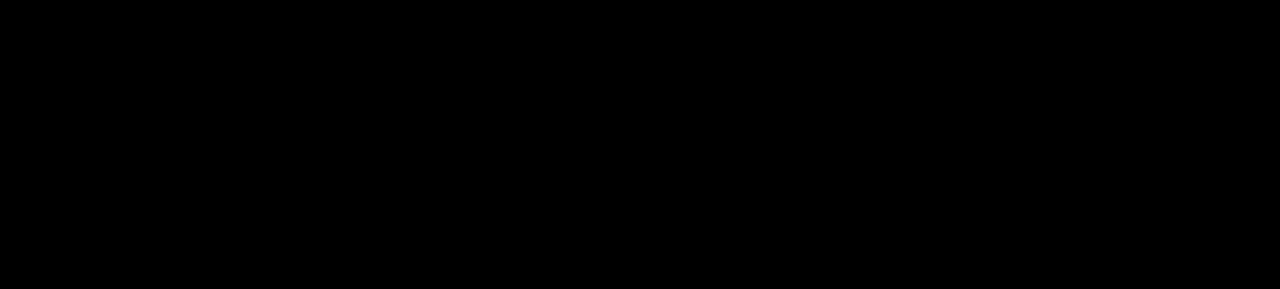
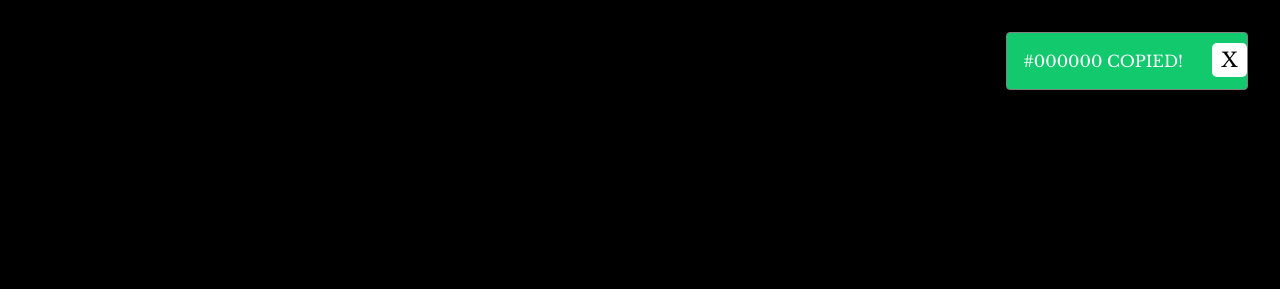
Before and after one commit to shree7890/copy-color, a plain HTML site: page index.html in a window 1280 px wide. Both pictures are taken after a click on the button "COPY CODE". Shown: the top 289 px of the page. Drawn offline with nearby package versions, Linux system fonts and the light colour scheme; a web font is replaced by a local one.

Commit message:
last commit

```diff
--- a/css/style.css
+++ b/css/style.css
@@ -50,3 +50,61 @@
   font-family: "Libre Baskerville", serif;
   text-transform: uppercase;
 }
+.toast-message {
+  position: fixed;
+  z-index: 999;
+  top: 2rem;
+  right: 2rem;
+  background-color: rgb(19, 201, 110);
+  color: #fff;
+  border: 1px solid gray;
+  border-radius: 0.25rem;
+  padding: 1rem 4rem 1rem 1rem;
+  cursor: pointer;
+  box-shadow: 0 4px 8px 0 rgba(0, 0, 0, 0.2);
+  font-family: "Libre Baskerville", serif;
+  text-transform: uppercase;
+}
+.toast-message-slide-in {
+  animation: toast-animation-in 0.5s ease-in;
+}
+
+.toast-message-slide-out {
+  animation: toast-animation-out 0.5s ease-in;
+}
+
+@keyframes toast-animation-in {
+  from {
+    transform: translateX(300px);
+    opacity: 0;
+  }
+  to {
+    transform: translateX(0px);
+    opacity: 1;
+  }
+}
+
+@keyframes toast-animation-out {
+  from {
+    transform: translateX(0px);
+    opacity: 1;
+  }
+  to {
+    transform: translateX(300px);
+    opacity: 0;
+  }
+}
+.span-move {
+  background-color: white;
+  color: #000;
+  font-size: 20px;
+  position: absolute;
+  right: 0;
+  top: 10px;
+  transform: translateY(50);
+  display: block;
+  width: 35px;
+  text-align: center;
+  line-height: 34px;
+  border-radius: 5px;
+}
--- a/index.html
+++ b/index.html
@@ -5,6 +5,10 @@
     <meta http-equiv="X-UA-Compatible" content="IE=edge" />
     <meta name="viewport" content="width=device-width, initial-scale=1.0" />
     <title>dom manipulation</title>
+    <script
+      src="https://kit.fontawesome.com/f67a0e70a6.js"
+      crossorigin="anonymous"
+    ></script>
     <link
       href="https://cdn.jsdelivr.net/npm/bootstrap@5.0.2/dist/css/bootstrap.min.css"
       rel="stylesheet"
@@ -32,6 +36,7 @@
       integrity="sha384-MrcW6ZMFYlzcLA8Nl+NtUVF0sA7MsXsP1UyJoMp4YLEuNSfAP+JcXn/tWtIaxVXM"
       crossorigin="anonymous"
     ></script>
+
     <script src="js/script.js"></script>
   </body>
 </html>
--- a/js/script.js
+++ b/js/script.js
@@ -5,7 +5,7 @@ click the button background hexa color code randomly and input field color code
 */
 
 // window onload handle setup function
-
+let div = null;
 window.onload = () => {
   handleChange();
 };
@@ -24,6 +24,11 @@ const handleChange = () => {
   // handle click button color code copy
   copyBtn.addEventListener("click", function () {
     window.navigator.clipboard.writeText(inputTextCode.value);
+    if (div !== null) {
+      div.remove();
+      div = null;
+    }
+    generateToastMessage(`${inputTextCode.value} copied!`);
   });
 };
 // hexa color code random generator function
@@ -33,3 +38,27 @@ const hexaColorBgChange = () => {
   const blue = Math.floor(Math.random() * 255);
   return `#${red.toString(16)}${green.toString(16)}${blue.toString(16)}`;
 };
+
+// generate tostmessage
+
+function generateToastMessage(msg) {
+  div = document.createElement("div");
+  div.innerText = msg;
+  let span = document.createElement("span");
+  span.innerText = "X";
+  div.appendChild(span);
+  span.className = "span-move";
+  div.className = "toast-message toast-message-slide-in";
+
+  span.addEventListener("click", function () {
+    div.classList.remove("toast-message-slide-in");
+    div.classList.add("toast-message-slide-out");
+
+    div.addEventListener("animationend", function () {
+      div.remove();
+      div = null;
+    });
+  });
+
+  document.body.appendChild(div);
+}
```
